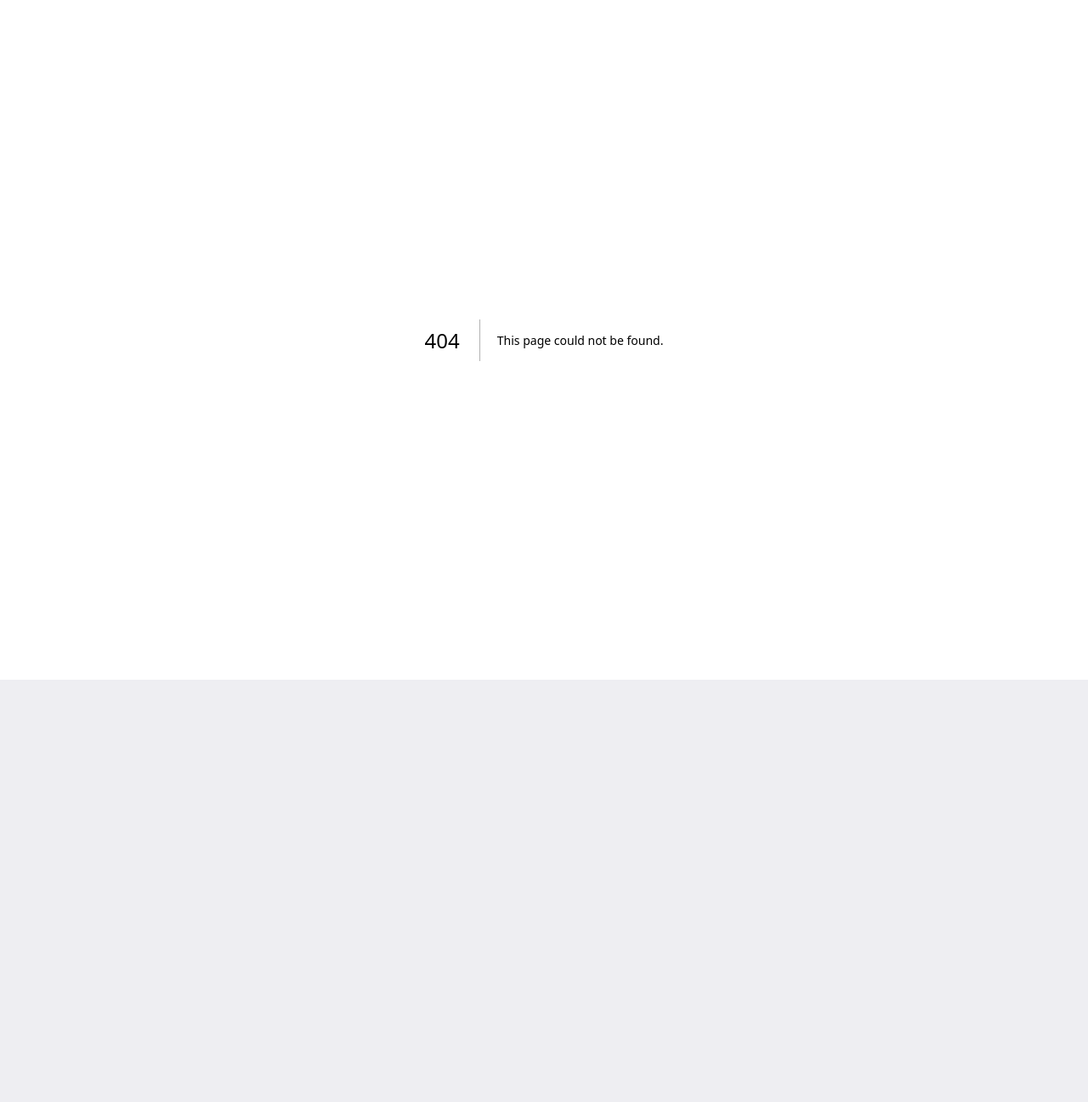
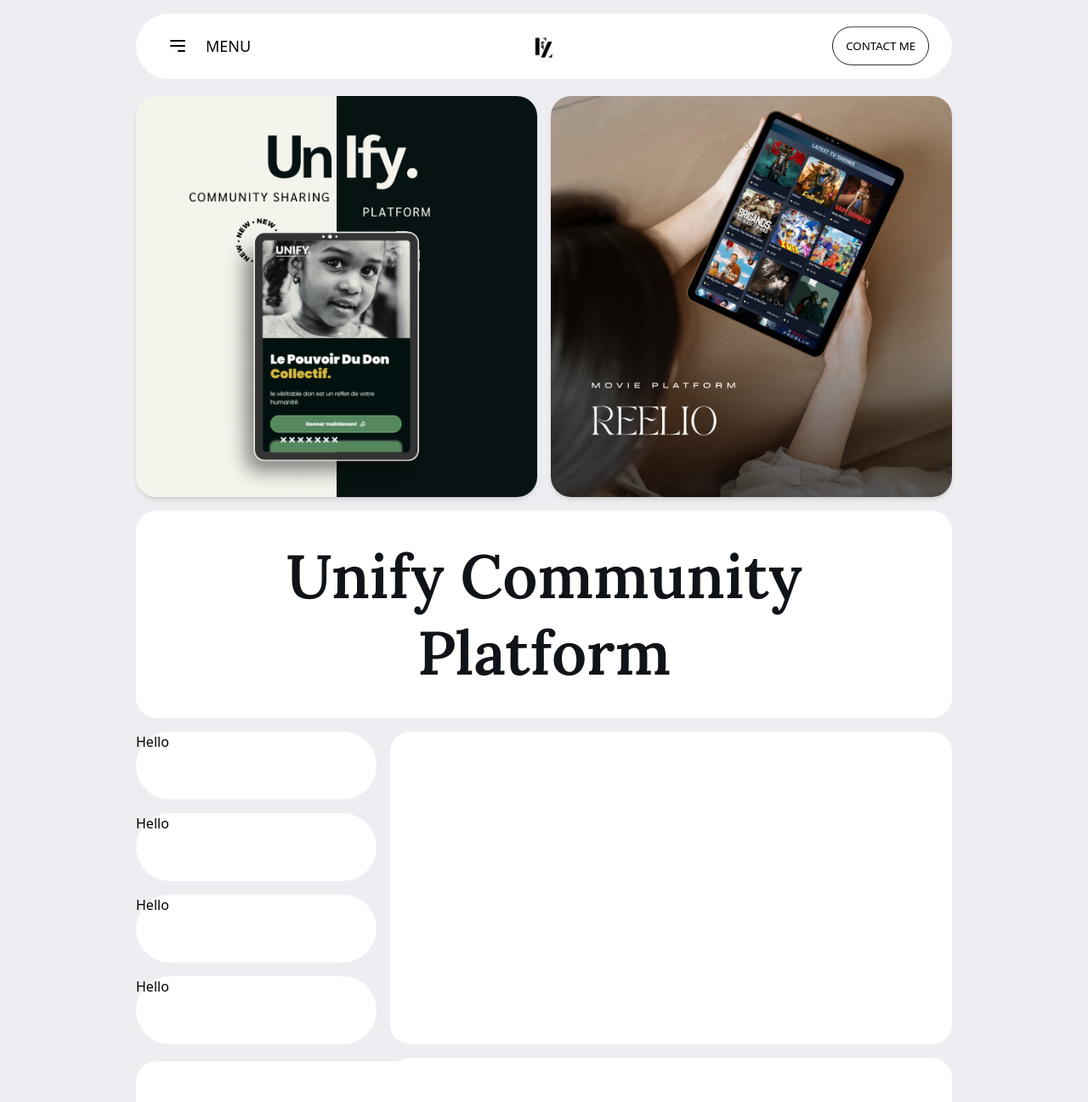
Before and after one commit to farouk26/new-portfolio, a Next.js app: page /projects/unify in a window 1280 px wide. Before the commit this address had no page. Shown: the top 1297 px of the page at 85% size. Before the commit the page ends 800 px from the top, so only its background shows below. Built offline with nearby package versions, Linux system fonts and the light colour scheme.

Commit message:
feat(project details page): implement initial UI of project details page
n

fix #27

```diff
--- /dev/null
+++ b/src/components/Cards/ProjectDetailsCard.jsx
@@ -0,0 +1,57 @@
+import Image from "next/image"
+import React from "react"
+
+export default function ProjectDetailsCard() {
+  return (
+    <div className="w-full min-h-fit flex flex-col gap-4">
+      {/* Pictures Section */}
+      <div className="min-h-fit w-full flex lg:flex-row flex-col gap-4">
+        <figure className="w-full">
+          <Image
+            alt="project_thumbnail"
+            src={"/images/unify.png"}
+            height={800}
+            width={800}
+            className="w-full h-full shadow-md object-cover rounded-3xl"
+          />
+        </figure>
+        <figure className="w-full">
+          <Image
+            alt="project_thumbnail"
+            src={"/images/reelio.png"}
+            height={800}
+            width={800}
+            className="w-full h-full shadow-md object-cover rounded-3xl"
+          />
+        </figure>
+      </div>
+      {/* Header Section */}
+      <div className="w-full min-h-fit bg-white-200 rounded-3xl flex flex-col gap-4 p-6 justify-center items-center">
+        <h1 className="font-lora text-dark-100 text-7xl font-[600] w-[85%] text-center leading-tight p-2">
+          Unify Community Platform
+        </h1>
+      </div>
+      {/* Project Detail Section */}
+      <div className="w-full min-h-full flex lg:flex-row flex-col gap-4">
+        {/* 1st Column */}
+        <div className="w-[30%] min-h-fit flex flex-col gap-4">
+          <div className="w-full h-[5rem] rounded-full bg-white-200">Hello</div>
+          <div className="w-full h-[5rem] rounded-full bg-white-200">Hello</div>
+          <div className="w-full h-[5rem] rounded-full bg-white-200">Hello</div>
+          <div className="w-full h-[5rem] rounded-full bg-white-200">Hello</div>
+        </div>
+        {/* 2nd Column */}
+        <div className="w-[70%] min-h-fit flex flex-col gap-4">
+          {/* Overview */}
+          <div className="w-full h-full bg-white-200 rounded-3xl"></div>
+          <div className="w-full h-full bg-white-200 rounded-3xl"></div>
+          <div className="w-full h-full bg-white-200 rounded-3xl"></div>
+          <div className="w-full h-full bg-white-200 rounded-3xl"></div>
+          <div className="w-full h-full bg-white-200 rounded-3xl"></div>
+          <div className="w-full h-full bg-white-200 rounded-3xl"></div>
+          <div className="w-full h-full bg-white-200 rounded-3xl"></div>
+        </div>
+      </div>
+    </div>
+  )
+}
--- /dev/null
+++ b/src/pages/projects/unify.jsx
@@ -0,0 +1,15 @@
+import ProjectDetailsCard from "@/components/Cards/ProjectDetailsCard"
+import Layout from "@/components/Layout"
+import React from "react"
+
+function unifyPage() {
+  return (
+    <section className="w-full min-h-screen bg-white-100">
+      <Layout>
+        <ProjectDetailsCard />
+      </Layout>
+    </section>
+  )
+}
+
+export default unifyPage
```
Also changed, not shown: src/pages/projects/neon.jsx (added), src/pages/projects/reelio.jsx (added).
